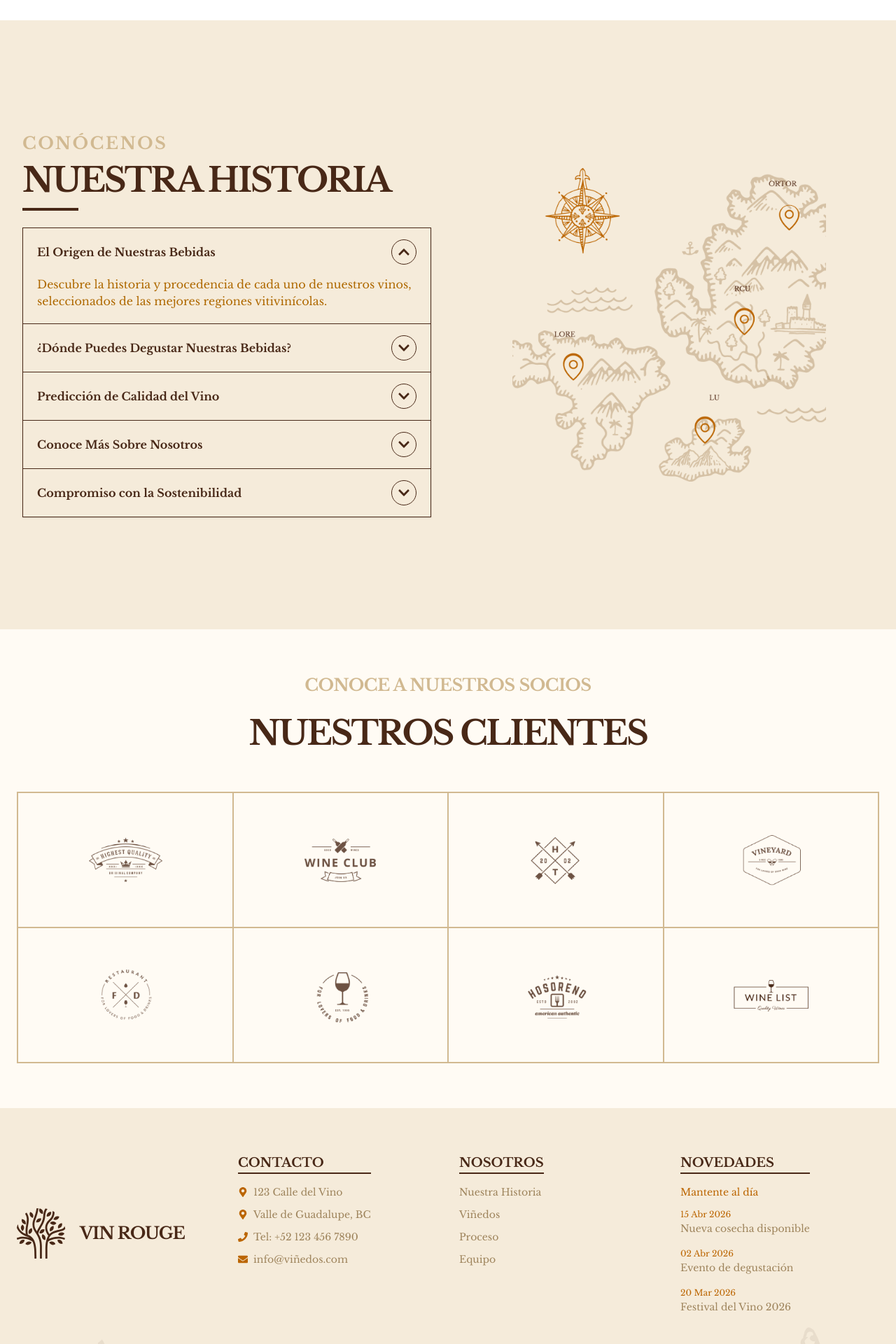
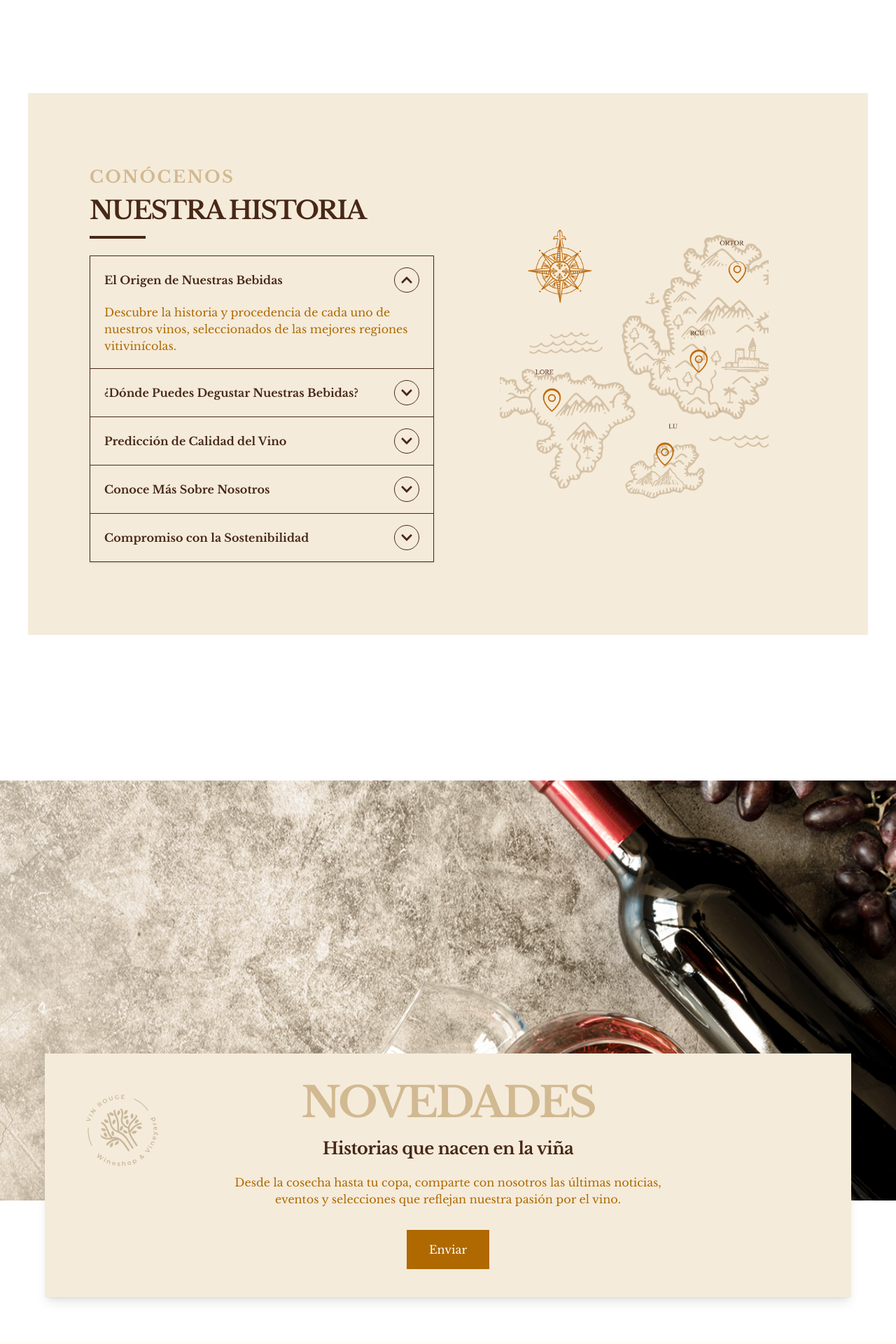
Before and after one commit to Krpardo27/landing-wine, a Next.js app: page / in a window 1280 px wide. Shown: the part 5440-7360 px from the top of the page at 70% size. Built offline with nearby package versions, Linux system fonts and the light colour scheme.

Commit message:
Se crea y finaliza componente newsletter

```diff
--- a/app/(public)/page.tsx
+++ b/app/(public)/page.tsx
@@ -5,6 +5,7 @@ import Clients from "@/src/components/sections/home/Clients";
 import Gallery from "@/src/components/sections/home/Gallery";
 import GetToKnowUs from "@/src/components/sections/home/GetToKnowUs";
 import Hero from "@/src/components/sections/home/Hero";
+import NewsLetter from "@/src/components/sections/home/NewsLetter";
 import OurHistory from "@/src/components/sections/home/OurHistory";
 import Owners from "@/src/components/sections/home/Owners";
 import Products from "@/src/components/sections/home/Products";
@@ -28,8 +29,8 @@ export default function HomePage() {
       <Gallery />
       <Owners />
       <GetToKnowUs />
+      <NewsLetter />
       <Clients />
-
       <Footer />
     </>
   );
--- a/src/components/sections/home/GetToKnowUs.tsx
+++ b/src/components/sections/home/GetToKnowUs.tsx
@@ -36,31 +36,38 @@ const imageVariants: Variants = {
 
 export default function GetToKnowUs() {
   return (
-    <section className="py-16 lg:py-24 w-full  bg-[#F5EBDA]">
+    <section className="py-16 w-full">
       <motion.div
-        className="px-4 sm:px-6 lg:px-8 flex flex-col min-h-[80vh] container mx-auto p-16"
+        className="
+      bg-[#F5EBDA]
+      px-6 py-10 lg:px-10 lg:py-14  m-10
+    "
         initial="hidden"
         whileInView="visible"
         viewport={{ once: true, amount: 0.2 }}
         variants={containerVariants}
       >
-        {/* Contenido: Accordion + Imagen */}
-        <div className="grid lg:grid-cols-2 gap-8 lg:gap-12 items-center justify-center w-full">
-          {/* Columna Accordion + Header */}
-          <motion.div variants={itemVariants} className="flex flex-col items-start">
+        <div className="grid lg:grid-cols-2 lg:p-12 gap-8 lg:gap-10 items-center w-full">
+          {/* Columna izquierda */}
+          <motion.div
+            variants={itemVariants}
+            className="flex flex-col items-start"
+          >
             <div className="mb-6">
               <Heading
                 level={2}
-                className="text-secondary uppercase tracking-widest mb-3 text-sm sm:text-base"
+                className="text-secondary uppercase tracking-widest mb-3 text-sm"
               >
                 Conócenos
               </Heading>
+
               <Heading
                 level={1}
-                className="text-primary uppercase text-3xl sm:text-4xl lg:text-5xl"
+                className="text-primary uppercase text-2xl sm:text-3xl lg:text-4xl"
               >
                 Nuestra Historia
               </Heading>
+
               <motion.div
                 className="w-20 h-1 bg-primary mt-4"
                 initial={{ width: 0 }}
@@ -69,15 +76,13 @@ export default function GetToKnowUs() {
                 transition={{ duration: 0.6, delay: 0.3 }}
               />
             </div>
+
             <Accordion />
           </motion.div>
 
-          {/* Columna Imagen */}
-          <motion.div
-            variants={imageVariants}
-            className="flex justify-center"
-          >
-            <div className="relative w-full max-w-md aspect-square overflow-hidden">
+          {/* Imagen */}
+          <motion.div variants={imageVariants} className="flex justify-center">
+            <div className="relative w-full max-w-sm aspect-square overflow-hidden rounded-lg">
               <Image
                 src="/images/knowUs.png"
                 alt="Nuestros propietarios"
--- /dev/null
+++ b/src/components/sections/home/NewsLetter.tsx
@@ -0,0 +1,75 @@
+import React from "react";
+import Heading from "../../ui/typography/Heading";
+import Image from "next/image";
+
+export default function NewsLetter() {
+  return (
+    <section className="py-16 w-full">
+      {/* HERO */}
+      <div className="w-full relative flex justify-center">
+        <Image
+          src="/images/newsletter/hero-newsletter.png"
+          alt="Newsletter"
+          width={1600}
+          height={400}
+          className="w-full h-[300px] md:h-[600px] object-cover m-10"
+        />
+      </div>
+
+      {/* WRAPPER */}
+      <div className="px-4 sm:px-6 lg:px-8">
+        <div
+          className="
+      relative w-full max-w-6xl mx-auto
+      bg-[#F5EBDA]
+      p-6 sm:p-8 lg:p-10
+      shadow-lg text-center
+
+      mt-[-120px]
+      md:mt-[-180px]
+      lg:mt-[-250px]
+    "
+        >
+          <div className="flex items-start relative">
+
+            {/* LOGO */}
+            <Image
+              src="/images/logo.svg"
+              alt="logo"
+              width={140}
+              height={140}
+              className="absolute left-0 top-0"
+            />
+
+            {/* CONTENIDO */}
+            <div className="flex flex-col text-center space-y-8 justify-between items-center w-full">
+
+              <div className="flex flex-col justify-center items-center gap-5 px-4 max-w-[700px]">
+                <Heading level={1} className="text-secondary uppercase font-light">
+                  Novedades
+                </Heading>
+
+                <Heading level={2} className="text-primary">
+                  Historias que nacen en la viña
+                </Heading>
+
+                <span className="text-tertiary">
+                  Desde la cosecha hasta tu copa, comparte con nosotros las últimas noticias,
+                  eventos y selecciones que reflejan nuestra pasión por el vino.
+                </span>
+              </div>
+
+              <button
+                type="button"
+                className="bg-tertiary py-4 px-8 text-white"
+              >
+                Enviar
+              </button>
+
+            </div>
+          </div>
+        </div>
+      </div>
+    </section>
+  );
+}
--- a/src/components/ui/NavMobile.tsx
+++ b/src/components/ui/NavMobile.tsx
@@ -66,8 +66,8 @@ export default function NavMobile() {
                 <Image
                   src="/images/logo.svg"
                   alt="Logo"
-                  width={40}
-                  height={40}
+                  width={100}
+                  height={100}
                 />
 
                 <button
```
Also changed, not shown: public/images/newsletter/hero-newsletter.png (added).
